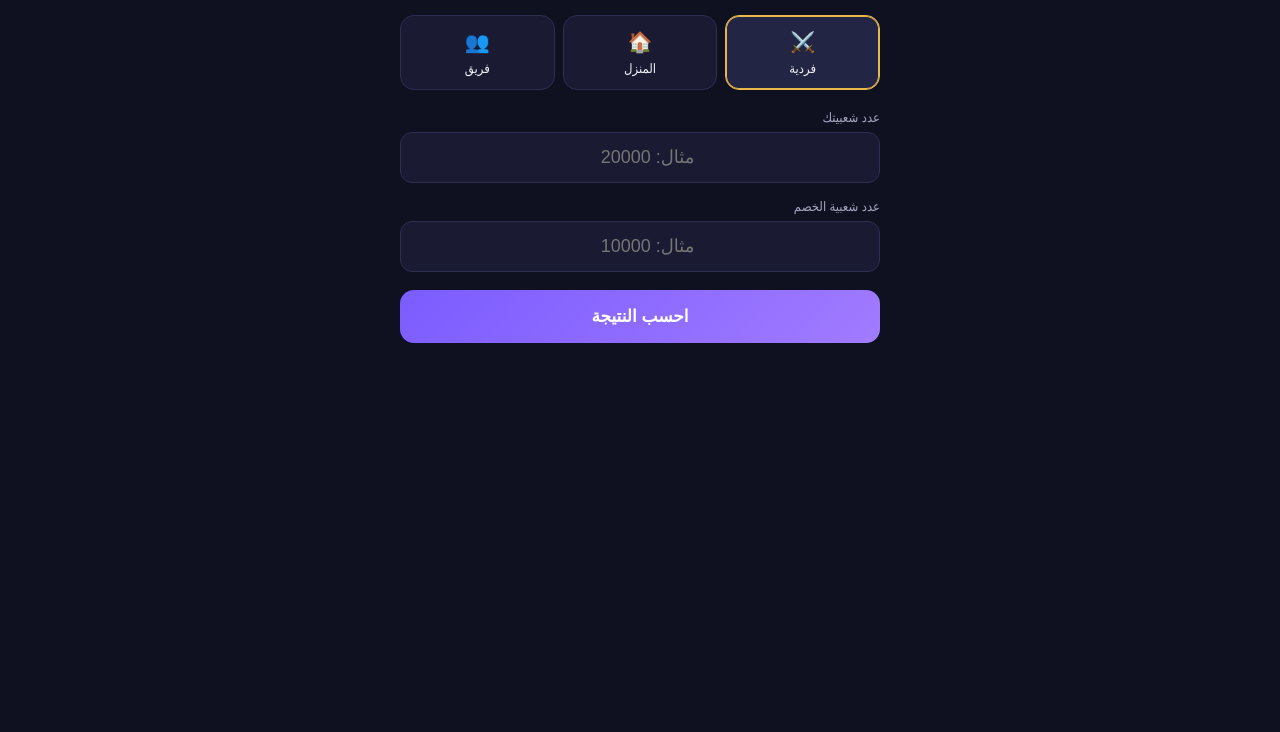
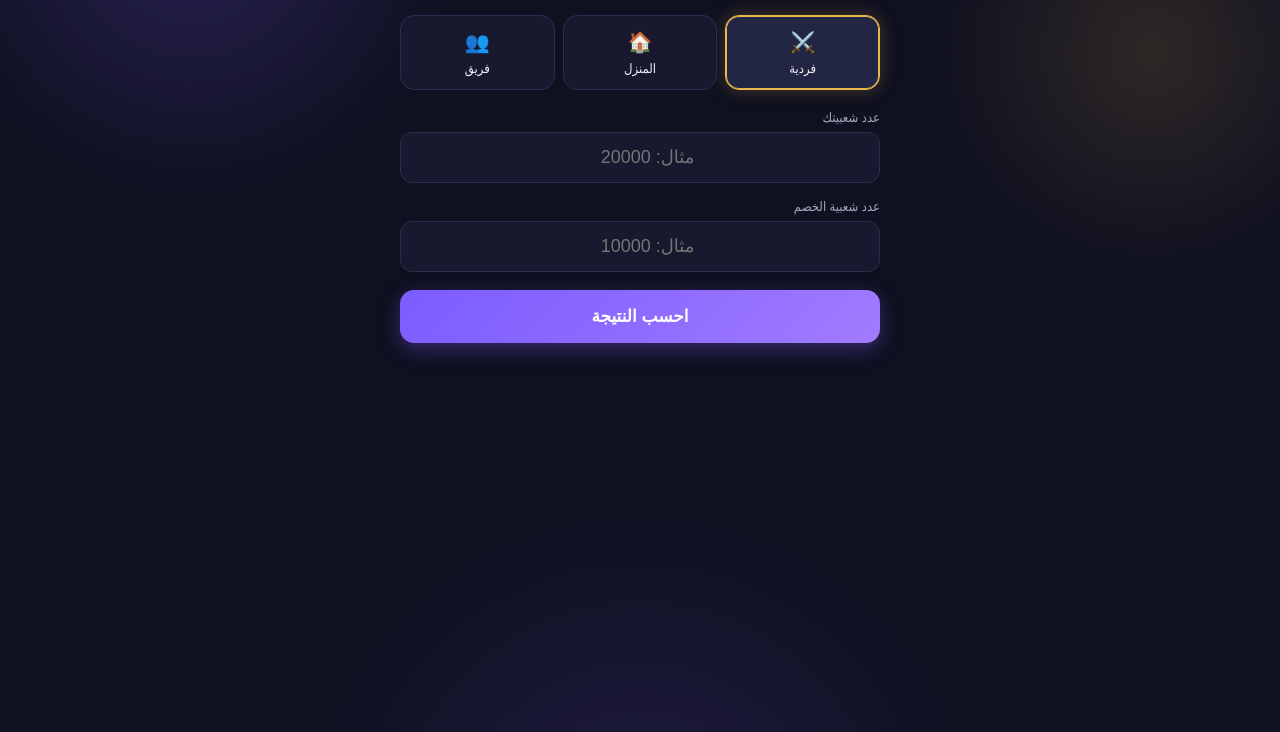
Before and after one commit to okkhaled0100-gif/popularity-battle-bot, a plain HTML site: page docs/index.html in a window 1280 px wide. Shown: the part 68-800 px from the top of the page. Drawn offline with Linux system fonts and the light colour scheme.

Commit message:
style: add soft glow background + subtle blur

```diff
--- a/docs/index.html
+++ b/docs/index.html
@@ -12,22 +12,30 @@
     --muted:#a6a6c0; --win:#3ddc84; --loss:#ff5c6c; --line:#2c2e50;
   }
   *{box-sizing:border-box;margin:0;padding:0;-webkit-tap-highlight-color:transparent}
-  body{font-family:'Segoe UI',Tahoma,sans-serif;background:var(--bg);color:var(--text);min-height:100vh;padding:16px;padding-bottom:40px}
-  .wrap{max-width:480px;margin:0 auto}
+  body{
+    font-family:'Segoe UI',Tahoma,sans-serif;color:var(--text);min-height:100vh;padding:16px;padding-bottom:40px;
+    background:
+      radial-gradient(600px circle at 15% 0%, rgba(123,92,255,.22), transparent 45%),
+      radial-gradient(500px circle at 90% 15%, rgba(232,184,75,.14), transparent 45%),
+      radial-gradient(700px circle at 50% 115%, rgba(123,92,255,.16), transparent 50%),
+      var(--bg);
+    background-attachment:fixed;
+  }
+  .wrap{max-width:480px;margin:0 auto;position:relative;z-index:1}
   h1{font-size:20px;text-align:center;margin-bottom:4px;color:var(--gold)}
   .sub{text-align:center;color:var(--muted);font-size:13px;margin-bottom:18px}
   .modes{display:grid;grid-template-columns:1fr 1fr 1fr;gap:8px;margin-bottom:18px}
-  .mode{background:var(--card);border:1px solid var(--line);border-radius:14px;padding:12px 6px;text-align:center;cursor:pointer;transition:.15s;font-size:13px}
+  .mode{background:rgba(26,27,50,.85);backdrop-filter:blur(4px);border:1px solid var(--line);border-radius:14px;padding:12px 6px;text-align:center;cursor:pointer;transition:.15s;font-size:13px}
   .mode .ic{font-size:20px;display:block;margin-bottom:4px}
-  .mode.active{border-color:var(--gold);background:var(--card2);box-shadow:0 0 0 1px var(--gold) inset}
+  .mode.active{border-color:var(--gold);background:var(--card2);box-shadow:0 0 0 1px var(--gold) inset,0 0 18px rgba(232,184,75,.25)}
   .field{margin-bottom:14px}
   .field label{display:block;font-size:13px;color:var(--muted);margin-bottom:6px}
-  .field input{width:100%;background:var(--card);border:1px solid var(--line);border-radius:12px;padding:14px;font-size:18px;color:var(--text);text-align:center;outline:none}
-  .field input:focus{border-color:var(--accent)}
-  .btn{width:100%;background:linear-gradient(135deg,var(--accent),#a17bff);color:#fff;border:none;border-radius:14px;padding:16px;font-size:17px;font-weight:bold;cursor:pointer;margin-top:4px}
+  .field input{width:100%;background:rgba(26,27,50,.85);backdrop-filter:blur(4px);border:1px solid var(--line);border-radius:12px;padding:14px;font-size:18px;color:var(--text);text-align:center;outline:none}
+  .field input:focus{border-color:var(--accent);box-shadow:0 0 14px rgba(123,92,255,.3)}
+  .btn{width:100%;background:linear-gradient(135deg,var(--accent),#a17bff);color:#fff;border:none;border-radius:14px;padding:16px;font-size:17px;font-weight:bold;cursor:pointer;margin-top:4px;box-shadow:0 6px 20px rgba(123,92,255,.35)}
   .btn:active{transform:scale(.98)}
   .btn[disabled]{opacity:.6}
-  .result{margin-top:20px;background:var(--card);border:1px solid var(--line);border-radius:16px;padding:18px;display:none}
+  .result{margin-top:20px;background:rgba(26,27,50,.9);backdrop-filter:blur(6px);border:1px solid var(--line);border-radius:16px;padding:18px;display:none}
   .result.show{display:block;animation:fade .25s ease}
   @keyframes fade{from{opacity:0;transform:translateY(8px)}to{opacity:1;transform:none}}
   .rhead{text-align:center;font-size:22px;font-weight:bold;margin-bottom:14px}
```
